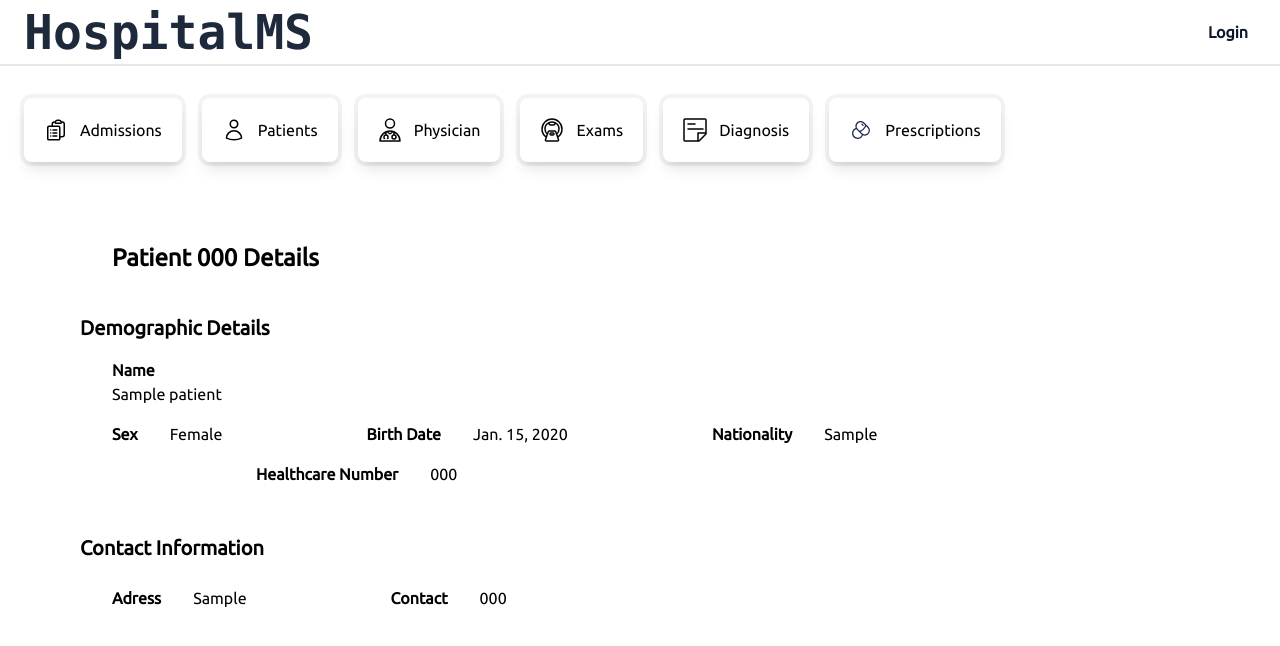
After one commit to AzoreanBoy/hospitalMS, a Django app: page /patientdetails/000 in a window 1280 px wide. The commit adds this page. Shown: the top 646 px of the page. Run offline with Django 4.2, Linux system fonts and the light colour scheme; tables that the repository leaves empty hold one stand-in row (values such as "Sample post"); some libraries are stand-ins or nearby versions.

Commit message:
Criada a Página de Detalhes dos Pacientes
atualizei a página para mostrar os detalhes dos Pacientes

a tabela com os pacientes já tem o link a funcionar

```diff
--- a/app/forms.py
+++ b/app/forms.py
@@ -51,7 +51,7 @@ class NewPatientForm(forms.ModelForm):
             }
         )
 
-        self.fields["person_phone_number"].widget.attrs.update(
+        self.fields["phone_number"].widget.attrs.update(
             {"class": "appearance-none shadow border-2 rounded-lg py-2 px-3 leading-tight",
              'placeholder':"Ex. 911111111"}
         )
--- /dev/null
+++ b/app/templates/app/patientdetails.html
@@ -0,0 +1,46 @@
+{% extends "app/index.html" %}
+{% block content %}
+{% include "app/navparts.html" %}
+<section class="mx-20">
+    <h2 class="mx-8 my-3 font-bold text-2xl ">Patient {{patient.id_card_number}} Details</h2>
+    <h2 class="font-extrabold text-xl mt-10 mb-4">Demographic Details</h2>
+    <div class="mx-8 my-2">
+        <p class="font-bold mr-8">Name</p>
+        {{patient.name}}
+    </div>
+    <div class="mx-8 lg:flex lg:flex-wrap lg:space-x-36">
+        <div class="flex my-2">
+            <p class="font-bold mr-8">Sex</p>
+            {{patient.get_sex}}
+        </div>
+
+        <div class="flex my-2">
+            <p class="font-bold mr-8">Birth Date</p>
+            {{patient.birth_date}}
+        </div>
+
+        <div class="flex my-2">
+            <p class="font-bold mr-8">Nationality</p>
+            {{patient.nationality}}
+        </div>
+
+        <div class="flex my-2">
+            <p class="font-bold mr-8">Healthcare Number</p>
+            {{patient.healthcare_number}}
+        </div>
+    </div>
+    <h2 class="font-extrabold text-xl mt-10 mb-4">Contact Information</h2>
+    <div class="mx-8 lg:flex lg:flex-wrap lg:space-x-36">
+
+        <div class="flex my-2">
+            <p class="font-bold mr-8">Adress</p>
+            {{patient.adress}}
+        </div>
+
+        <div class="flex my-2">
+            <p class="font-bold mr-8">Contact</p>
+            {{patient.phone_number}}
+        </div>
+    </div>
+</section>
+{% endblock content %}
--- a/app/urls.py
+++ b/app/urls.py
@@ -20,6 +20,7 @@ urlpatterns = [
     path('exams/', views.exams, name = 'exams'),
     path('diagnosis/', views.diagnosis, name="diagnosis"),
 
-    # ADICIONAR UM PACIENT
+    # PACIENTES
+    path('patientdetails/<str:pk>', views.patientdetails, name = 'patientdetails'),
     path('addpatient/', views.addPatient, name="addPatient"),
 ]
--- a/app/views.py
+++ b/app/views.py
@@ -55,26 +55,12 @@ def patients(request):
     patients = Patient.objects.all()
     return render(request, "app/patients.html", {"patients": patients})
 
-
-def physicians(request):
-    physicians = Physician.objects.all()
-    return HttpResponse("Physicians")
-
-
-def prescriptions(request):
-    prescriptions = Prescription.objects.all()
-    pm = PrescriptionMedication.objects.all()
-    medicaments = Medication.objects.all()
-    return HttpResponse("Prescriptions")
-
-
-def exams(request):
-    return HttpResponse("Exams")
-
-
-def diagnosis(request):
-    return HttpResponse("Diagnosis")
-
+def patientdetails(request, pk):
+    patient = Patient.objects.get(id_card_number = pk)
+    print(patient.sex)
+    return render(request,'app/patientdetails.html',{
+        'patient':patient,
+    })
 
 def addPatient(request):
     form = NewPatientForm
@@ -108,3 +94,22 @@ def addPatient(request):
     return render(request, "app/addpatient.html",{
         "form":NewPatientForm
     })
+
+def physicians(request):
+    physicians = Physician.objects.all()
+    return HttpResponse("Physicians")
+
+
+def prescriptions(request):
+    prescriptions = Prescription.objects.all()
+    pm = PrescriptionMedication.objects.all()
+    medicaments = Medication.objects.all()
+    return HttpResponse("Prescriptions")
+
+
+def exams(request):
+    return HttpResponse("Exams")
+
+
+def diagnosis(request):
+    return HttpResponse("Diagnosis")
--- a/theme/static/css/dist/styles.css
+++ b/theme/static/css/dist/styles.css
@@ -806,14 +838,34 @@ select {
   margin-right: 2.5rem;
 }
 
-.mx-32 {
-  margin-left: 8rem;
-  margin-right: 8rem;
+.mx-3 {
+  margin-left: 0.75rem;
+  margin-right: 0.75rem;
 }
 
-.mx-28 {
-  margin-left: 7rem;
-  margin-right: 7rem;
+.mx-20 {
+  margin-left: 5rem;
+  margin-right: 5rem;
+}
+
+.mx-8 {
+  margin-left: 2rem;
+  margin-right: 2rem;
+}
+
+.my-3 {
+  margin-top: 0.75rem;
+  margin-bottom: 0.75rem;
+}
+
+.my-2 {
+  margin-top: 0.5rem;
+  margin-bottom: 0.5rem;
+}
+
+.my-10 {
+  margin-top: 2.5rem;
+  margin-bottom: 2.5rem;
 }
 
 .-mb-3 {
@@ -868,6 +920,10 @@ select {
   margin-top: 2rem;
 }
 
+.mr-8 {
+  margin-right: 2rem;
+}
+
 .block {
   display: block;
 }
@@ -1164,8 +1227,31 @@ select {
   line-height: 1.25rem;
 }
 
+.text-xl {
+  font-size: 1.25rem;
+  line-height: 1.75rem;
+}
+
+.text-3xl {
+  font-size: 1.875rem;
+  line-height: 2.25rem;
+}
+
+.text-2xl {
+  font-size: 1.5rem;
+  line-height: 2rem;
+}
+
 .font-bold {
   font-weight: 700;
+}
+
+.font-extrabold {
+  font-weight: 800;
+}
+
+.uppercase {
+  text-transform: uppercase;
 }
 
 .leading-normal {
@@ -1284,3 +1375,43 @@ select {
   outline: 2px solid transparent;
   outline-offset: 2px;
 }
+
+@media (min-width: 768px) {
+  .md\:flex {
+    display: flex;
+  }
+}
+
+@media (min-width: 1024px) {
+  .lg\:flex {
+    display: flex;
+  }
+
+  .lg\:flex-wrap {
+    flex-wrap: wrap;
+  }
+
+  .lg\:space-x-9 > :not([hidden]) ~ :not([hidden]) {
+    --tw-space-x-reverse: 0;
+    margin-right: calc(2.25rem * var(--tw-space-x-reverse));
+    margin-left: calc(2.25rem * calc(1 - var(--tw-space-x-reverse)));
+  }
+
+  .lg\:space-x-16 > :not([hidden]) ~ :not([hidden]) {
+    --tw-space-x-reverse: 0;
+    margin-right: calc(4rem * var(--tw-space-x-reverse));
+    margin-left: calc(4rem * calc(1 - var(--tw-space-x-reverse)));
+  }
+
+  .lg\:space-x-2 > :not([hidden]) ~ :not([hidden]) {
+    --tw-space-x-reverse: 0;
+    margin-right: calc(0.5rem * var(--tw-space-x-reverse));
+    margin-left: calc(0.5rem * calc(1 - var(--tw-space-x-reverse)));
+  }
+
+  .lg\:space-x-36 > :not([hidden]) ~ :not([hidden]) {
+    --tw-space-x-reverse: 0;
+    margin-right: calc(9rem * var(--tw-space-x-reverse));
+    margin-left: calc(9rem * calc(1 - var(--tw-space-x-reverse)));
+  }
+}
```
Also changed, not shown: other parts of theme/static/css/dist/styles.css (+60 -16 lines), app/models.py (+59 -23 lines), app/templates/app/addpatient.html (+6 -6 lines), app/templates/app/patients.html (+11 -25 lines).
